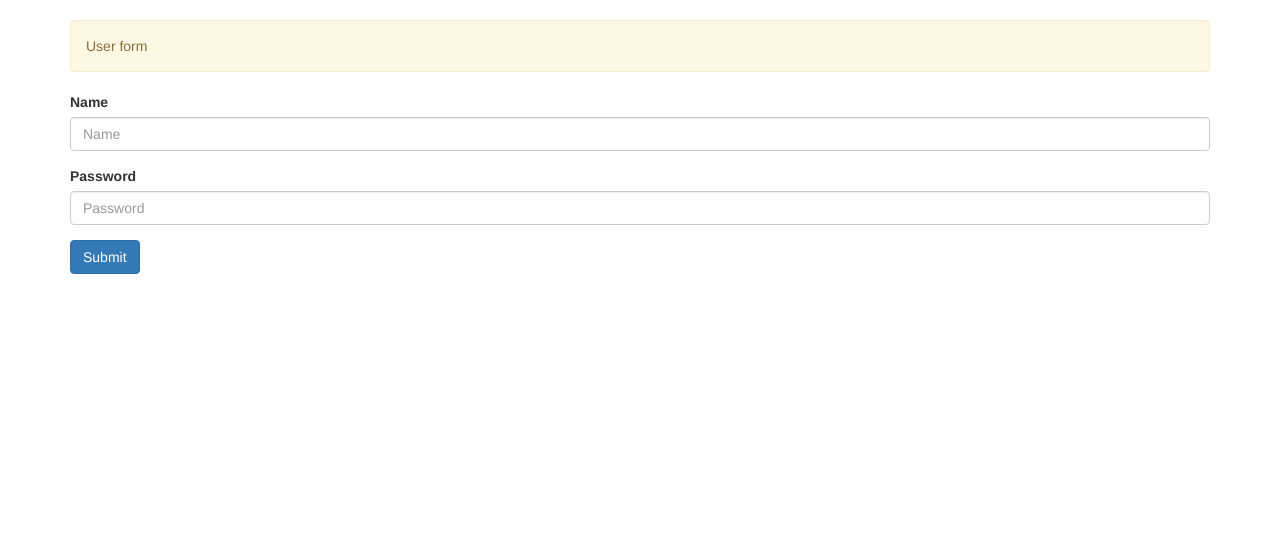
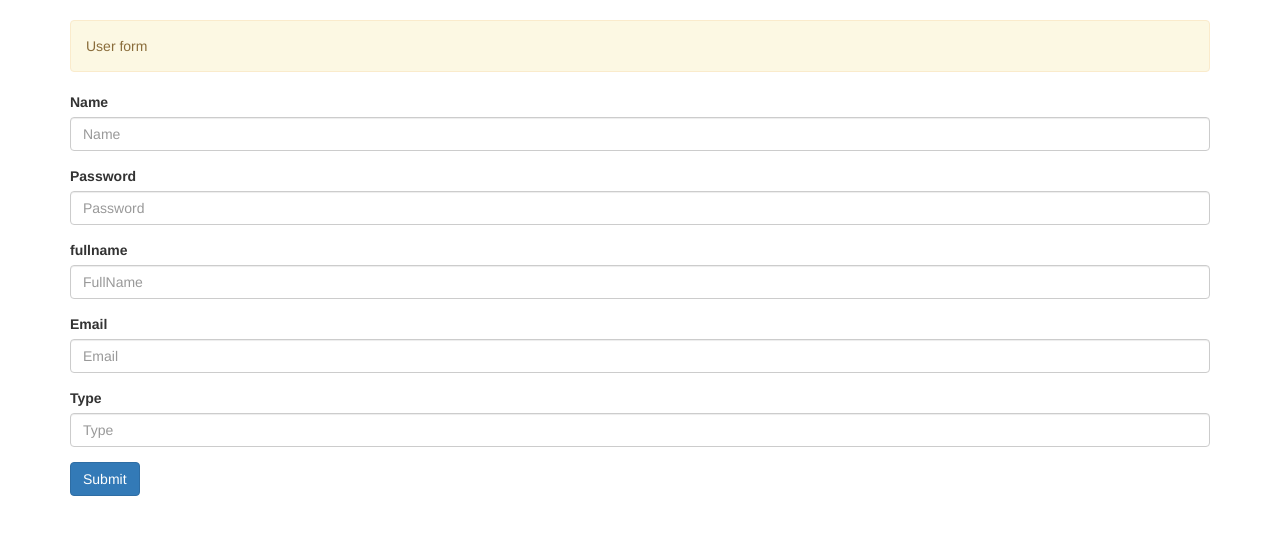
Before and after one commit to lytatloizz/DoAn-be2-T7, a PHP site: page /form_user.php in a window 1280 px wide. Shown: the part 72-607 px from the top of the page. Run offline with PHP 8.4, Linux system fonts and the light colour scheme.

Commit message:
update add user

```diff
--- a/form_user.php
+++ b/form_user.php
@@ -48,7 +48,18 @@ if (!empty($_POST['submit'])) {
                         <label for="password">Password</label>
                         <input type="password" name="password" class="form-control" placeholder="Password">
                     </div>
-
+                    <div class="form-group">
+                        <label for="name">fullname</label>
+                        <input class="form-control" name="fullname" placeholder="FullName" value="<?php if (!empty($user[2]['fullname'])) echo $user[2]['fullname'] ?>">
+                    </div>
+                    <div class="form-group">
+                        <label for="password">Email</label>
+                        <input type="email" name="email" class="form-control" placeholder="Email">
+                    </div>
+                    <div class="form-group">
+                        <label for="password">Type</label>
+                        <input type="text" name="type" class="form-control" placeholder="Type">
+                    </div>
                     <button type="submit" name="submit" value="submit" class="btn btn-primary">Submit</button>
                 </form>
             <?php } else { ?>
--- a/models/UserModel.php
+++ b/models/UserModel.php
@@ -64,8 +64,10 @@ class UserModel extends BaseModel {
      * @return mixed
      */
     public function insertUser($input) {
-        $sql = "INSERT INTO `app_web1`.`users` (`name`, `password`) VALUES (" .
-                "'" . $input['name'] . "', '".md5($input['password'])."')";
+
+        $sql = "INSERT INTO `users`(`name`, `fullname`, `email`, `type`, `password`)
+        VALUES ('" . $input['name'] . "','" . $input['fullname'] . "','" . $input['email'] . "',
+        '" . $input['type'] . "','".md5($input['password'])."')";
 
         $user = $this->insert($sql);
 
```
